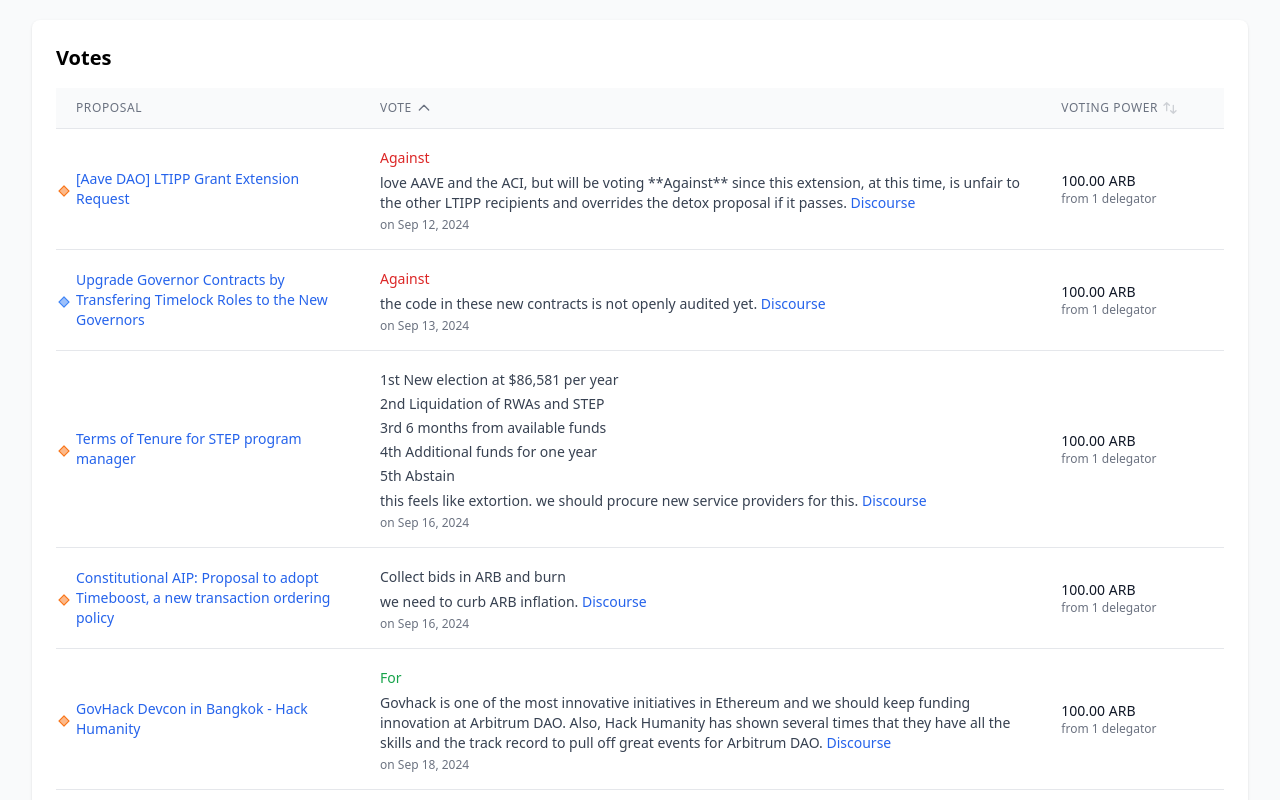
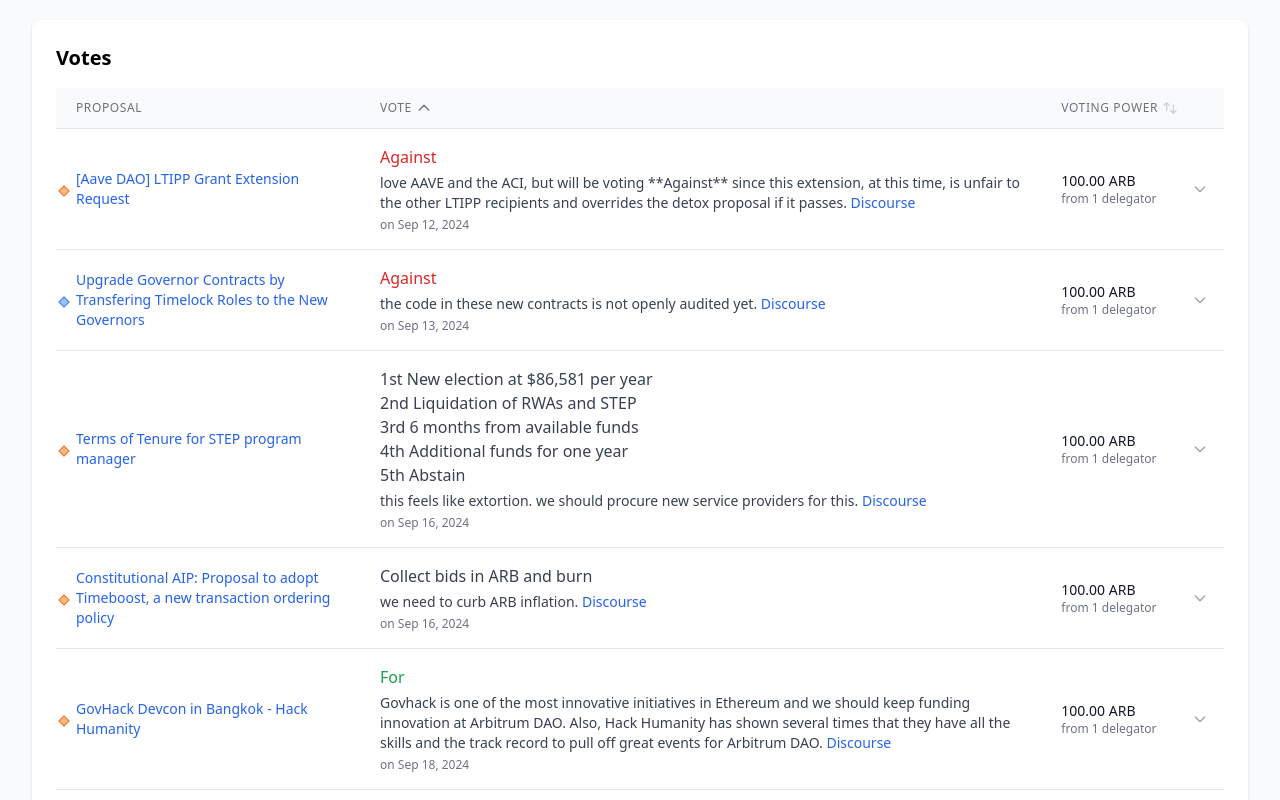
Before and after one commit to paulofonseca1987/paulofi, a Next.js app: page / in a window 1280 px wide. Shown: the part 2340-3140 px from the top of the page. Built offline with nearby package versions, Linux system fonts and the light colour scheme.

Commit message:
Update VotesList.tsx

```diff
--- a/app/components/VotesList.tsx
+++ b/app/components/VotesList.tsx
@@ -1,6 +1,6 @@
 'use client';
 
-import { useState, useMemo } from 'react';
+import React, { useState, useMemo } from 'react';
 import type { VoteEntry, VoteSource } from '@/lib/types';
 
 interface VotesListProps {
@@ -35,6 +35,16 @@
 export default function VotesList({ votes }: VotesListProps) {
   const [sortColumn, setSortColumn] = useState<SortColumn>('voteTimestamp');
   const [sortDirection, setSortDirection] = useState<'asc' | 'desc'>('asc');
+  const [expandedRows, setExpandedRows] = useState<Set<string>>(new Set());
+
+  const toggleExpanded = (key: string) => {
+    setExpandedRows(prev => {
+      const next = new Set(prev);
+      if (next.has(key)) next.delete(key);
+      else next.add(key);
+      return next;
+    });
+  };
 
   // Sort votes
   const sortedVotes = useMemo(() => {
@@ -269,15 +279,20 @@
             {sortedVotes.map((vote) => {
               const sourceConfig = SOURCE_CONFIG[vote.source];
               const choiceInfo = formatChoice(vote);
-              const delegatorCount = Object.keys(vote.delegatorBreakdown).length;
+              const delegatorCount = Object.values(vote.delegatorBreakdown).filter(power => BigInt(power) > 0n).length;
               const hasReason = vote.reason && vote.reason.trim().length > 0;
               const reasonText = vote.reason || '';
+              const rowKey = `${vote.source}-${vote.proposalId}`;
+              const isExpanded = expandedRows.has(rowKey);
+
+              // Sort delegators by voting power descending, filter out zero balances
+              const sortedDelegators = Object.entries(vote.delegatorBreakdown)
+                .filter(([, power]) => BigInt(power) > 0n)
+                .sort(([, a], [, b]) => Number(BigInt(b) - BigInt(a)));
 
               return (
-                <tr
-                  key={`${vote.source}-${vote.proposalId}`}
-                  className="hover:bg-gray-50 dark:hover:bg-gray-700"
-                >
+                <React.Fragment key={rowKey}>
+                  <tr className="hover:bg-gray-50 dark:hover:bg-gray-700">
                     <td className="px-1 py-4 whitespace-nowrap text-center">
                       <span
                         className="inline-block w-2 h-2 rotate-45"
@@ -301,7 +316,7 @@
                     </td>
                     <td className="px-4 py-4">
                       <div>
-                      <span className={`text-sm font-medium ${choiceInfo.color} ${choiceInfo.multiline ? 'whitespace-pre-line' : ''}`}>
+                        <span className={`text-base font-medium ${choiceInfo.color} ${choiceInfo.multiline ? 'whitespace-pre-line' : ''}`}>
                           {choiceInfo.label}
                         </span>
                         {hasReason && (
@@ -314,15 +329,92 @@
                         </p>
                       </div>
                     </td>
-                  <td className="px-4 py-4">
+                    <td
+                      className="px-4 py-4 cursor-pointer hover:bg-gray-100 dark:hover:bg-gray-600"
+                      onClick={() => toggleExpanded(rowKey)}
+                    >
+                      <div className="flex items-center justify-between">
+                        <div>
                           <div className="text-sm font-medium text-gray-900 dark:text-gray-100">
                             {formatVotingPower(vote.votingPower)} ARB
                           </div>
                           <div className="text-xs text-gray-500 dark:text-gray-400">
                             from {delegatorCount} delegator{delegatorCount !== 1 ? 's' : ''}
                           </div>
+                        </div>
+                        <svg
+                          className={`w-4 h-4 text-gray-400 transition-transform ${isExpanded ? 'rotate-180' : ''}`}
+                          fill="none"
+                          stroke="currentColor"
+                          viewBox="0 0 24 24"
+                        >
+                          <path strokeLinecap="round" strokeLinejoin="round" strokeWidth={2} d="M19 9l-7 7-7-7" />
+                        </svg>
+                      </div>
                     </td>
                   </tr>
+                  {isExpanded && (
+                    <tr className="bg-gray-50 dark:bg-gray-900">
+                      <td colSpan={4} className="px-6 py-4">
+                        <div className="space-y-2">
+                          {sortedDelegators.map(([address, power]) => {
+                            const percentage = (Number(BigInt(power)) / Number(BigInt(vote.votingPower))) * 100;
+                            return (
+                              <div key={address} className="flex items-center gap-4">
+                                <div className="flex items-center shrink-0">
+                                  <a
+                                    href={`https://arbiscan.io/address/${address}`}
+                                    target="_blank"
+                                    rel="noopener noreferrer"
+                                    className="font-mono text-sm text-blue-600 dark:text-blue-400 hover:underline"
+                                  >
+                                    {address}
+                                  </a>
+                                  <button
+                                    onClick={(e) => {
+                                      e.stopPropagation();
+                                      navigator.clipboard.writeText(address);
+                                    }}
+                                    className="ml-2 text-gray-400 hover:text-gray-600 dark:hover:text-gray-300"
+                                    title="Copy address"
+                                  >
+                                    <svg
+                                      className="w-4 h-4"
+                                      fill="none"
+                                      stroke="currentColor"
+                                      viewBox="0 0 24 24"
+                                    >
+                                      <path
+                                        strokeLinecap="round"
+                                        strokeLinejoin="round"
+                                        strokeWidth={2}
+                                        d="M8 16H6a2 2 0 01-2-2V6a2 2 0 012-2h8a2 2 0 012 2v2m-6 12h8a2 2 0 002-2v-8a2 2 0 00-2-2h-8a2 2 0 00-2 2v8a2 2 0 002 2z"
+                                      />
+                                    </svg>
+                                  </button>
+                                </div>
+                                <div className="flex-1 bg-gray-200 dark:bg-gray-700 rounded-full h-2">
+                                  <div
+                                    className="bg-blue-600 h-2 rounded-full"
+                                    style={{ width: `${percentage}%` }}
+                                  />
+                                </div>
+                                <div className="flex items-center gap-3 w-48 justify-end">
+                                  <span className="text-sm text-gray-600 dark:text-gray-400 w-[60px] text-right">
+                                    {percentage.toFixed(2)}%
+                                  </span>
+                                  <span className="text-sm font-medium text-gray-900 dark:text-gray-100 w-[130px] text-right">
+                                    {formatVotingPower(power)} ARB
+                                  </span>
+                                </div>
+                              </div>
+                            );
+                          })}
+                        </div>
+                      </td>
+                    </tr>
+                  )}
+                </React.Fragment>
               );
             })}
           </tbody>
```
Lines whose indentation alone changed are shown as unchanged.
